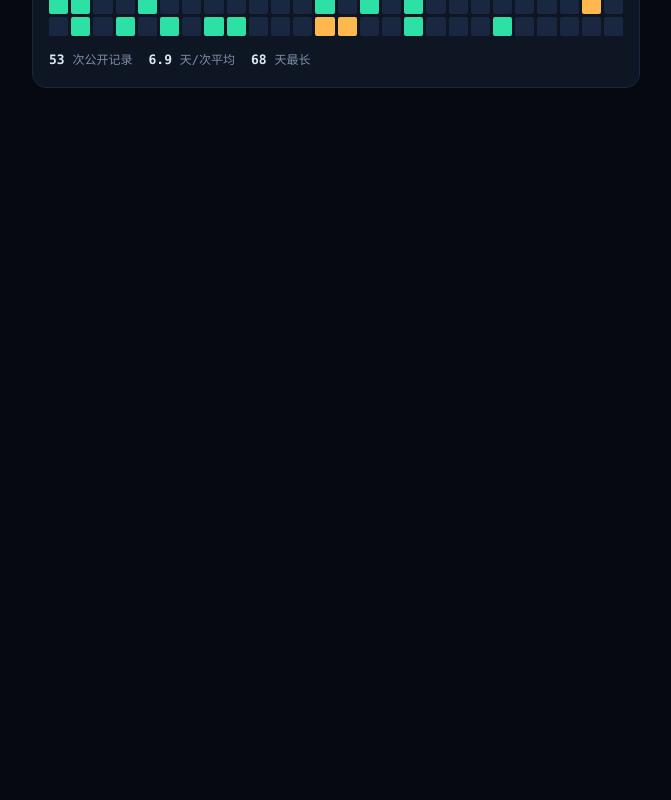
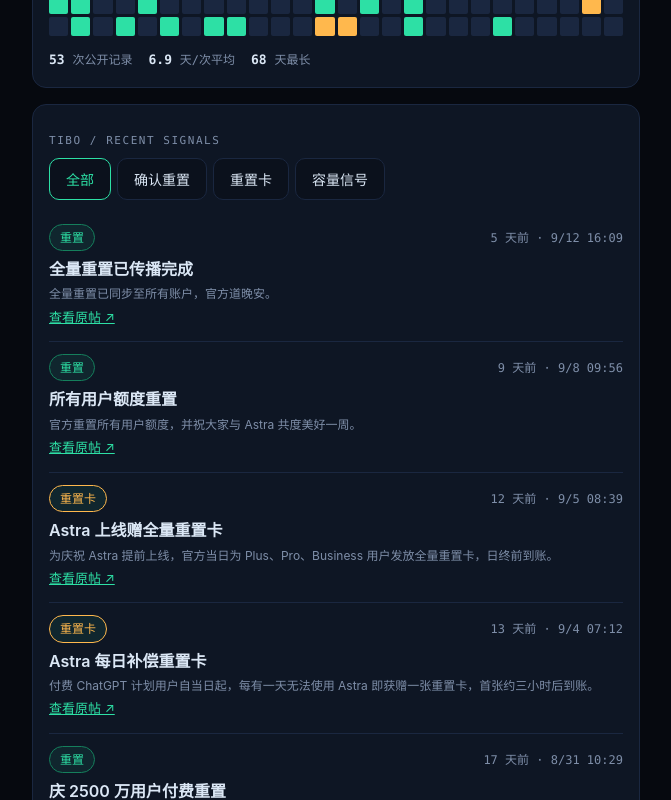
Before and after one commit to GGBOggbo/tibo-reset-sentinel, a Next.js app: page / in a window 1280 px wide. Shown: the part 800-1600 px from the top of the page, without its empty margins (304-975 px from the left). Before the commit the page ends 952 px from the top, so only its background shows below. Built offline with nearby package versions, Linux system fonts and the light colour scheme.

Commit message:
feat: 公告流/祈愿/页脚订阅区与 RSS 输出

```diff
--- /dev/null
+++ b/src/app/feed.xml/route.ts
@@ -0,0 +1,32 @@
+import { loadEvents, confirmedResets } from "@/lib/events";
+
+export const dynamic = "force-static";
+
+function esc(s: string) {
+  return s.replace(/&/g, "&amp;").replace(/</g, "&lt;").replace(/>/g, "&gt;");
+}
+
+export function GET() {
+  const items = confirmedResets(loadEvents().events)
+    .slice(-20)
+    .reverse()
+    .map((e) => `  <item>
+    <title>${esc(e.title)}</title>
+    <link>${e.tweetUrl}</link>
+    <guid isPermaLink="true">${e.tweetUrl}</guid>
+    <pubDate>${new Date(e.announcedAt).toUTCString()}</pubDate>
+    <description>${esc(e.summary)}</description>
+  </item>`)
+    .join("\n");
+  const xml = `<?xml version="1.0" encoding="UTF-8" ?>
+<rss version="2.0">
+<channel>
+  <title>额度哨兵 · Codex 重置追踪</title>
+  <link>https://PLACEHOLDER-DOMAIN.example.com</link>
+  <description>追踪 @thsottiaux 的已核验 Codex 重置公告，确认后飞书群第一时间推送。</description>
+  <language>zh-CN</language>
+${items}
+</channel>
+</rss>`;
+  return new Response(xml, { headers: { "content-type": "application/xml; charset=utf-8" } });
+}
--- a/src/app/page.tsx
+++ b/src/app/page.tsx
@@ -3,6 +3,9 @@
 import RadarStatus from "@/components/RadarStatus";
 import LastResetCard from "@/components/LastResetCard";
 import ResetTimeline from "@/components/ResetTimeline";
+import FeedList from "@/components/FeedList";
+import WishButton from "@/components/WishButton";
+import SiteFooter from "@/components/SiteFooter";
 
 export default function Page() {
   const { events } = loadEvents();
@@ -17,6 +20,9 @@
       <RadarStatus stats={stats} prob={prob} healthy={healthy} now={now} />
       <LastResetCard event={lastReset} now={now} />
       <ResetTimeline events={events} stats={stats} />
+      <FeedList events={events} nowIso={now.toISOString()} />
+      <WishButton />
+      <SiteFooter stats={stats} updatedIso={loadHealth().lastSuccessAt} />
     </main>
   );
 }
--- /dev/null
+++ b/src/components/FeedList.tsx
@@ -0,0 +1,52 @@
+"use client";
+import { useState } from "react";
+import type { ResetEvent } from "@/lib/types";
+import { fmtBJ, fmtRelative } from "@/lib/format";
+
+const FILTERS = [
+  { key: "all", label: "全部" },
+  { key: "reset", label: "确认重置" },
+  { key: "banked", label: "重置卡" },
+  { key: "capacity", label: "容量信号" },
+] as const;
+
+const TYPE_NAME: Record<string, string> = { reset: "重置", banked: "重置卡", capacity: "容量", normal: "动态" };
+
+export default function FeedList({ events, nowIso }: { events: ResetEvent[]; nowIso: string }) {
+  const [filter, setFilter] = useState<string>("all");
+  const now = new Date(nowIso);
+  const list = [...events]
+    .filter((e) => (filter === "all" ? e.type !== "normal" : e.type === filter))
+    .sort((a, b) => b.announcedAt.localeCompare(a.announcedAt))
+    .slice(0, 20);
+  return (
+    <section className="card">
+      <p className="eyebrow">TIBO / RECENT SIGNALS</p>
+      <div style={{ display: "flex", gap: 6, flexWrap: "wrap", marginBottom: 12 }}>
+        {FILTERS.map((f) => (
+          <button key={f.key} className="btn" onClick={() => setFilter(f.key)}
+            style={filter === f.key ? { borderColor: "var(--accent)", color: "var(--accent)" } : undefined}>
+            {f.label}
+          </button>
+        ))}
+      </div>
+      {list.length === 0 && <p className="muted">该分类暂无记录。</p>}
+      <ol style={{ listStyle: "none", padding: 0, margin: 0 }}>
+        {list.map((e, i) => (
+          <li key={e.id} style={{ borderTop: i ? "1px solid var(--card-border)" : "none", padding: "12px 0" }}>
+            <div style={{ display: "flex", justifyContent: "space-between", gap: 8, alignItems: "baseline" }}>
+              <span className="badge" style={{
+                borderColor: e.type === "reset" ? "var(--accent-dim)" : e.type === "banked" ? "var(--warn)" : "var(--card-border)",
+                color: e.type === "reset" ? "var(--accent)" : e.type === "banked" ? "var(--warn)" : "var(--text-dim)",
+              }}>{TYPE_NAME[e.type]}</span>
+              <span className="muted mono-num">{fmtRelative(e.announcedAt, now)} · {fmtBJ(e.announcedAt)}</span>
+            </div>
+            <p style={{ margin: "6px 0 2px", fontWeight: 600 }}>{e.title}</p>
+            <p className="muted" style={{ margin: 0 }}>{e.summary}</p>
+            <a href={e.tweetUrl} target="_blank" rel="noreferrer" style={{ fontSize: 13 }}>查看原帖 ↗</a>
+          </li>
+        ))}
+      </ol>
+    </section>
+  );
+}
--- /dev/null
+++ b/src/components/SiteFooter.tsx
@@ -0,0 +1,27 @@
+import type { DerivedStats } from "@/lib/types";
+
+export default function SiteFooter({ stats, updatedIso }: { stats: DerivedStats; updatedIso: string }) {
+  return (
+    <>
+      <section className="card" id="subscribe">
+        <p className="eyebrow">STAY TUNED</p>
+        <b>重置确认后，第一时间飞书群推送</b>
+        <p className="muted" style={{ margin: "8px 0 12px" }}>
+          扫码进群即订阅，退群即退订。不发广告，不收集任何信息。
+        </p>
+        {/* 站长建群后替换为真实群二维码图片 public/lark-group-qr.png */}
+        <div style={{ border: "1px dashed var(--card-border)", borderRadius: 10, padding: "20px 12px",
+          color: "var(--text-dim)", fontSize: 13, textAlign: "center" }}>
+          飞书订阅群二维码（部署前替换）
+        </div>
+        <p className="muted" style={{ marginTop: 10 }}>
+          也可用 <a href="/feed.xml">RSS 订阅</a> · 当前 {stats.totalResets} 次公开记录
+        </p>
+      </section>
+      <footer className="muted" style={{ textAlign: "center", fontSize: 12 }}>
+        <p>最近数据更新 {updatedIso.slice(0, 10)} · 与 OpenAI 无隶属关系</p>
+        <p>历史规律不代表下一次一定发生，个人额度请以 Codex 内显示为准。所有记录均可直达原帖。</p>
+      </footer>
+    </>
+  );
+}
--- /dev/null
+++ b/src/components/WishButton.tsx
@@ -0,0 +1,26 @@
+"use client";
+import { useEffect, useState } from "react";
+
+const KEY = "wish-count";
+
+export default function WishButton() {
+  const [count, setCount] = useState<number | null>(null);
+  useEffect(() => {
+    setCount(Number(localStorage.getItem(KEY) ?? "0"));
+  }, []);
+  const wish = () => {
+    const next = (count ?? 0) + 1;
+    localStorage.setItem(KEY, String(next));
+    setCount(next);
+  };
+  return (
+    <section className="card" style={{ textAlign: "center" }}>
+      <p className="eyebrow">RESET WISH / GOOD LUCK</p>
+      <p style={{ margin: "0 0 4px" }}>一起等 Tibo 下次重置</p>
+      <p className="muted" style={{ margin: "0 0 12px" }}>
+        点一下攒点好运，次数只保存在你的浏览器里。本设备已祈愿 {count ?? "—"} 次
+      </p>
+      <button className="btn primary" onClick={wish}>🙏 祈愿一次</button>
+    </section>
+  );
+}
```
